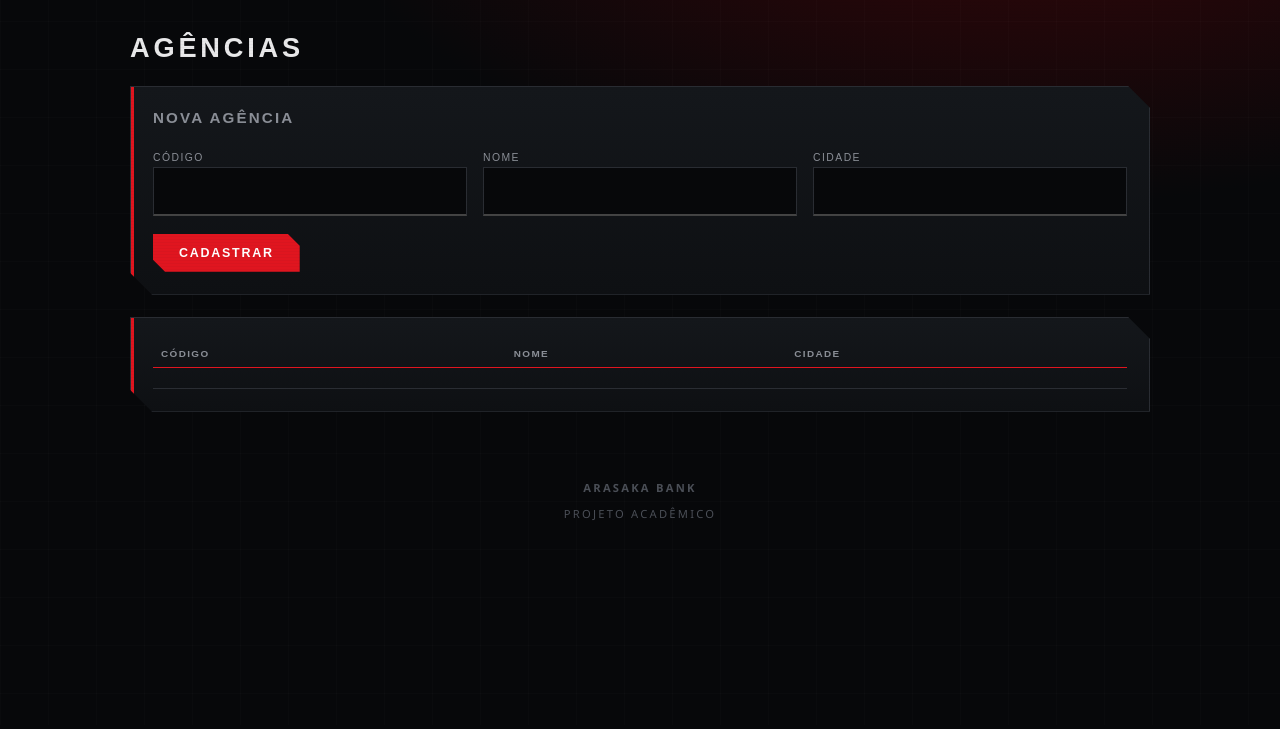
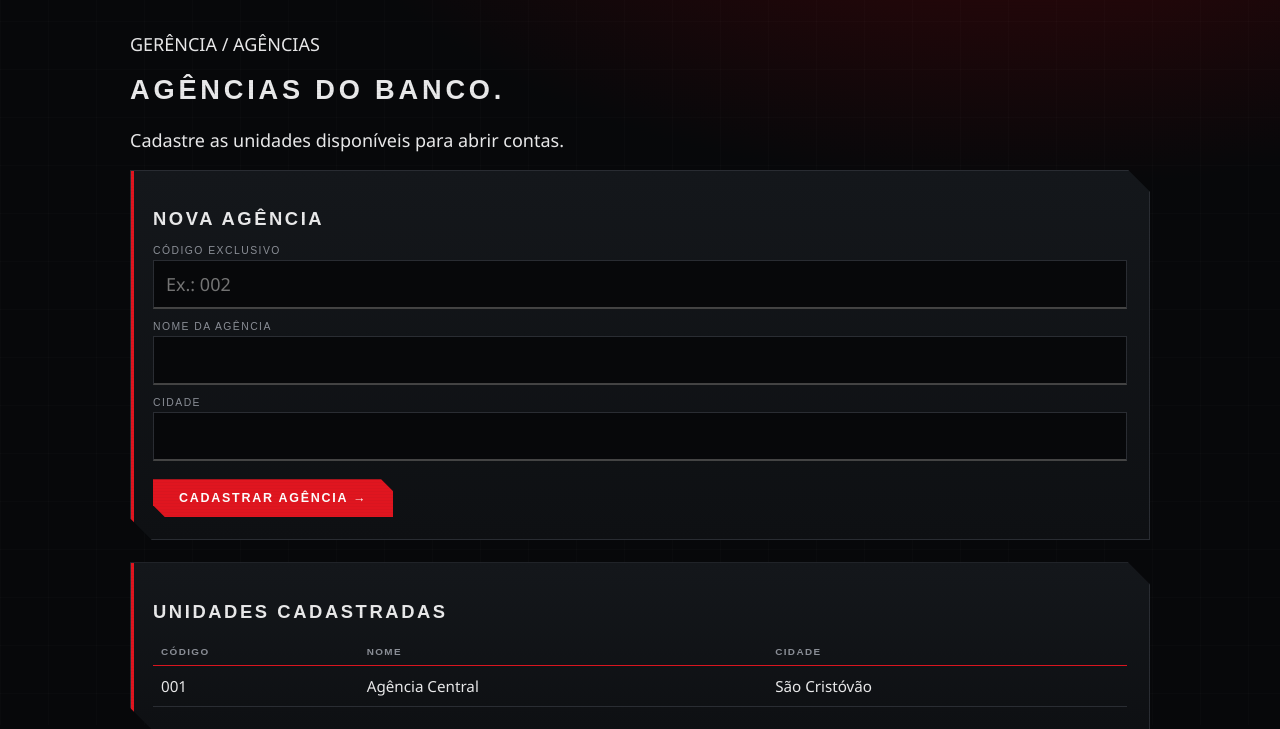
Before and after one commit to BrunCrvlh/Arasaka, a Flask app: page /admin/agencias in a window 1280 px wide. Shown: the part 75-804 px from the top of the page. Before the commit the page ends 595 px from the top, so only its background shows below. Run offline with Flask 3, Linux system fonts and the light colour scheme; the visitor is signed in with stand-in values (Sample User, id 1); lists and menus that the app fills with data are empty.

Commit message:
Update admin_agencias.html

```diff
--- a/templates/admin_agencias.html
+++ b/templates/admin_agencias.html
@@ -1,14 +1 @@
-{% extends "base.html" %}
-{% block conteudo %}
-<h1>Agências</h1>
-<div class="card"><h3>Nova agência</h3>
-  <form method="post"><div class="row">
-    <div><label>Código</label><input name="codigo" required></div>
-    <div><label>Nome</label><input name="nome" required></div>
-    <div><label>Cidade</label><input name="cidade" required></div>
-  </div><button>Cadastrar</button></form></div>
-<div class="card"><div class="scroll"><table><tr><th>Código</th><th>Nome</th><th>Cidade</th></tr>
-  {% for a in agencias %}<tr><td>{{ a['Codigo da agencia'] }}</td><td>{{ a['Nome da agencia'] }}</td><td>{{ a['Cidade'] }}</td></tr>
-  {% else %}<tr><td colspan="3" class="mut">Nenhuma agência cadastrada.</td></tr>{% endfor %}
-</table></div></div>
-{% endblock %}
+{% extends 'base.html' %}{% block conteudo %}<div class="titulo-linha"><div><p class="sobretitulo">GERÊNCIA / AGÊNCIAS</p><h1>Agências do banco.</h1><p>Cadastre as unidades disponíveis para abrir contas.</p></div></div><section class="card"><h2>Nova agência</h2><form method="post"><div class="grade tres"><div><label for="codigo">Código exclusivo</label><input id="codigo" name="codigo" placeholder="Ex.: 002" value="{{ request.form.get('codigo', '') }}" required></div><div><label for="nome">Nome da agência</label><input id="nome" name="nome" value="{{ request.form.get('nome', '') }}" required></div><div><label for="cidade">Cidade</label><input id="cidade" name="cidade" value="{{ request.form.get('cidade', '') }}" required></div></div><button class="btn" type="submit">Cadastrar agência →</button></form></section><section class="card"><h2>Unidades cadastradas</h2><div class="tabela-scroll"><table><thead><tr><th>Código</th><th>Nome</th><th>Cidade</th></tr></thead><tbody>{% for a in agencias %}<tr><td>{{ a.codigo }}</td><td>{{ a.nome }}</td><td>{{ a.cidade }}</td></tr>{% endfor %}</tbody></table></div></section>{% endblock %}
```
